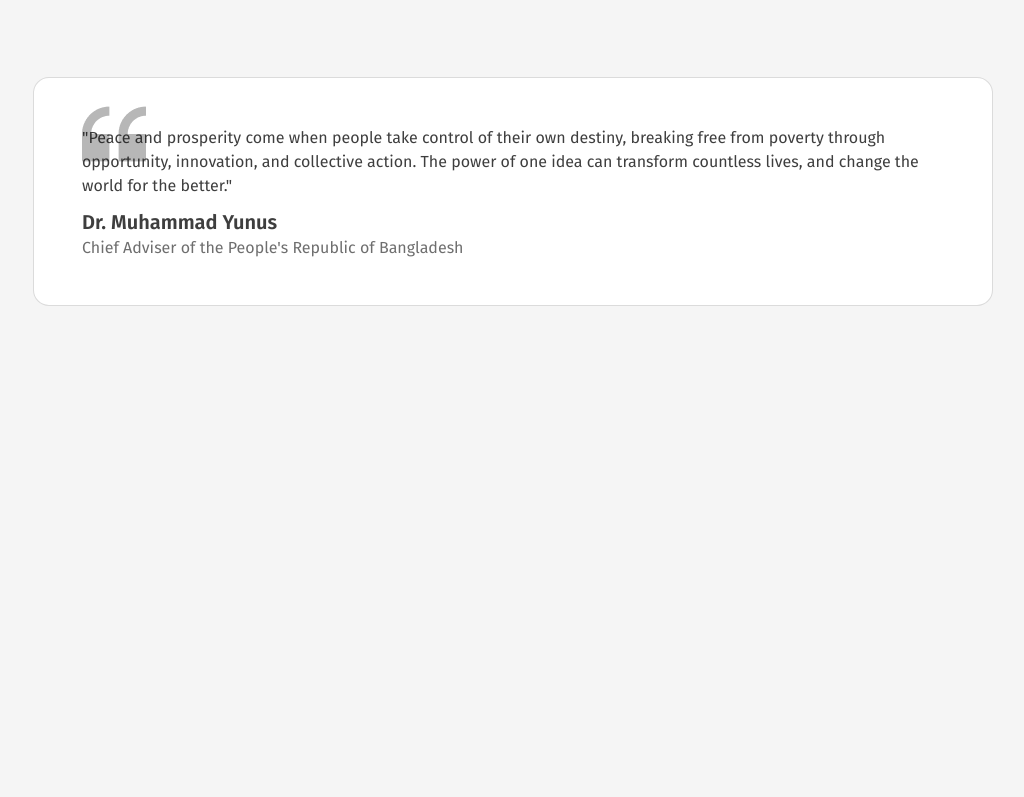
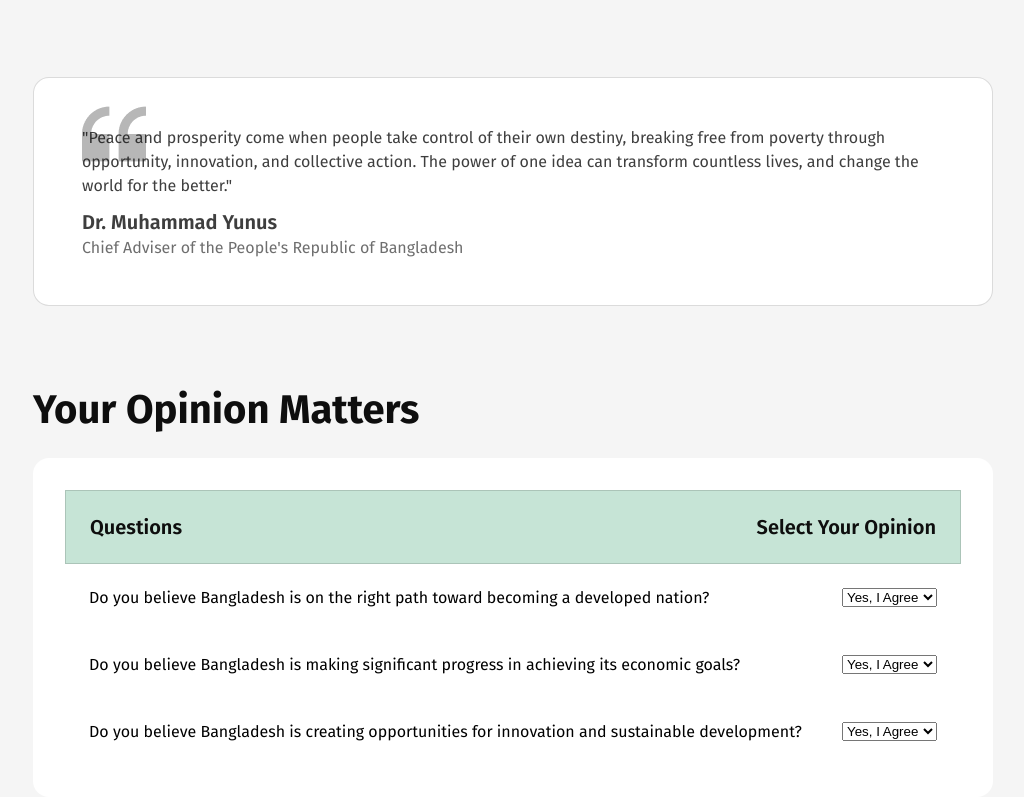
Before and after one commit to noboKumar/PH-assignment-01, a plain HTML site: page index.html in a window 1280 px wide. Shown: the part 1688-2485 px from the top of the page, without its empty margins (127-1151 px from the left). Before the commit the page ends 1994 px from the top, so only its background shows below. Drawn offline with Linux system fonts and the light colour scheme.

Commit message:
add option menu position

```diff
--- a/index.html
+++ b/index.html
@@ -78,7 +78,9 @@
               Creating a nationwide digital ecosystem to enhance connectivity
               and access to services for all citizens.
             </p>
-            <button class="learn-more-btn" id="learn-more-btn-1">Learn More</button>
+            <button class="learn-more-btn" id="learn-more-btn-1">
+              Learn More
+            </button>
           </div>
           <div class="vision-card" id="vision-card-2">
             <img src="./assets/card-icon.png" alt="card-icon" />
@@ -87,7 +89,9 @@
               Investments in solar and wind energy to ensure a sustainable and
               eco-friendly future.
             </p>
-            <button class="learn-more-btn" id="learn-more-btn-2">Learn More</button>
+            <button class="learn-more-btn" id="learn-more-btn-2">
+              Learn More
+            </button>
           </div>
           <div class="vision-card" id="vision-card-3">
             <img src="./assets/card-icon.png" alt="card-icon" />
@@ -96,17 +100,63 @@
               Building state-of-the-art infrastructure to support economic
               growth and global competitiveness.
             </p>
-            <button class="learn-more-btn" id="learn-more-btn-3">Learn More</button>
+            <button class="learn-more-btn" id="learn-more-btn-3">
+              Learn More
+            </button>
           </div>
         </div>
       </section>
       <section class="quote">
-          <p class="quote-text">
-            "Peace and prosperity come when people take control of their own destiny, breaking free from poverty through opportunity, innovation, and collective action. The power of one idea can transform countless lives, and change the world for the better."
-          </p>
+        <p class="quote-text">
+          "Peace and prosperity come when people take control of their own
+          destiny, breaking free from poverty through opportunity, innovation,
+          and collective action. The power of one idea can transform countless
+          lives, and change the world for the better."
+        </p>
         <div class="narrator">
           <h2>Dr. Muhammad Yunus</h2>
           <p>Chief Adviser of the People's Republic of Bangladesh</p>
+        </div>
+      </section>
+      <section class="option">
+        <h1>Your Opinion Matters</h1>
+        <div class="question-container">
+          <div class="question-head">
+            <h2>Questions</h2>
+            <h2>Select Your Opinion</h2>
+          </div>
+          <div class="question-box-container">
+
+            <div class="question-box">
+              <label for="Bangladesh">
+                Do you believe Bangladesh is on the right path toward becoming a
+                developed nation?</label>
+              <select name="Bangladesh" id="Bangladesh">
+                <option value="yes">Yes, I Agree</option>
+                <option value="no">No, I Don't</option>
+              </select>
+            </div>
+
+            <div class="question-box">
+              <label for="Bangladesh">
+                Do you believe Bangladesh is making significant progress in achieving its economic goals?
+                </label>
+              <select name="Bangladesh" id="Bangladesh">
+                <option value="yes">Yes, I Agree</option>
+                <option value="no">No, I Don't</option>
+              </select>
+            </div>
+
+            <div class="question-box">
+              <label for="Bangladesh">
+                Do you believe Bangladesh is creating opportunities for innovation and sustainable development?
+              </label>
+              <select name="Bangladesh" id="Bangladesh">
+                <option value="yes">Yes, I Agree</option>
+                <option value="no">No, I Don't</option>
+              </select>
+            </div>
+          </div>
         </div>
       </section>
     </main>
--- a/style.css
+++ b/style.css
@@ -189,6 +189,7 @@ header {
   border: 1px solid rgba(14, 14, 14, 0.15);
   border-radius: 16px;
   background-color: rgb(255, 255, 255);
+  margin: 32px 0 80px 0;
 }
 .quote-text {
   color: rgba(14, 14, 14, 0.8);
@@ -196,7 +197,7 @@ header {
   font-weight: 400;
   line-height: 24px;
 }
-.narrator{
+.narrator {
   margin-top: 12px;
 }
 .narrator h2 {
@@ -210,3 +211,35 @@ header {
   font-weight: 400;
   margin-top: 4px;
 }
+.option > h1 {
+  color: rgb(14, 14, 14);
+  font-size: 40px;
+  font-weight: 700;
+  margin-bottom: 24px;
+}
+.question-container {
+  border-radius: 16px;
+  padding: 32px;
+  background-color: rgb(255, 255, 255);
+}
+.question-head {
+  border: 1px solid rgba(14, 14, 14, 0.15);
+  background-color: rgb(198, 228, 214);
+  padding: 24px;
+  display: flex;
+  justify-content: space-between;
+}
+.question-head > h2 {
+  color: rgb(14, 14, 14);
+  font-size: 20px;
+  font-weight: 600;
+}
+.question-box-container{
+  display: flex;
+  flex-direction: column;
+}
+.question-box{
+  display: flex;
+  justify-content: space-between;
+  padding: 24px;
+}
```
